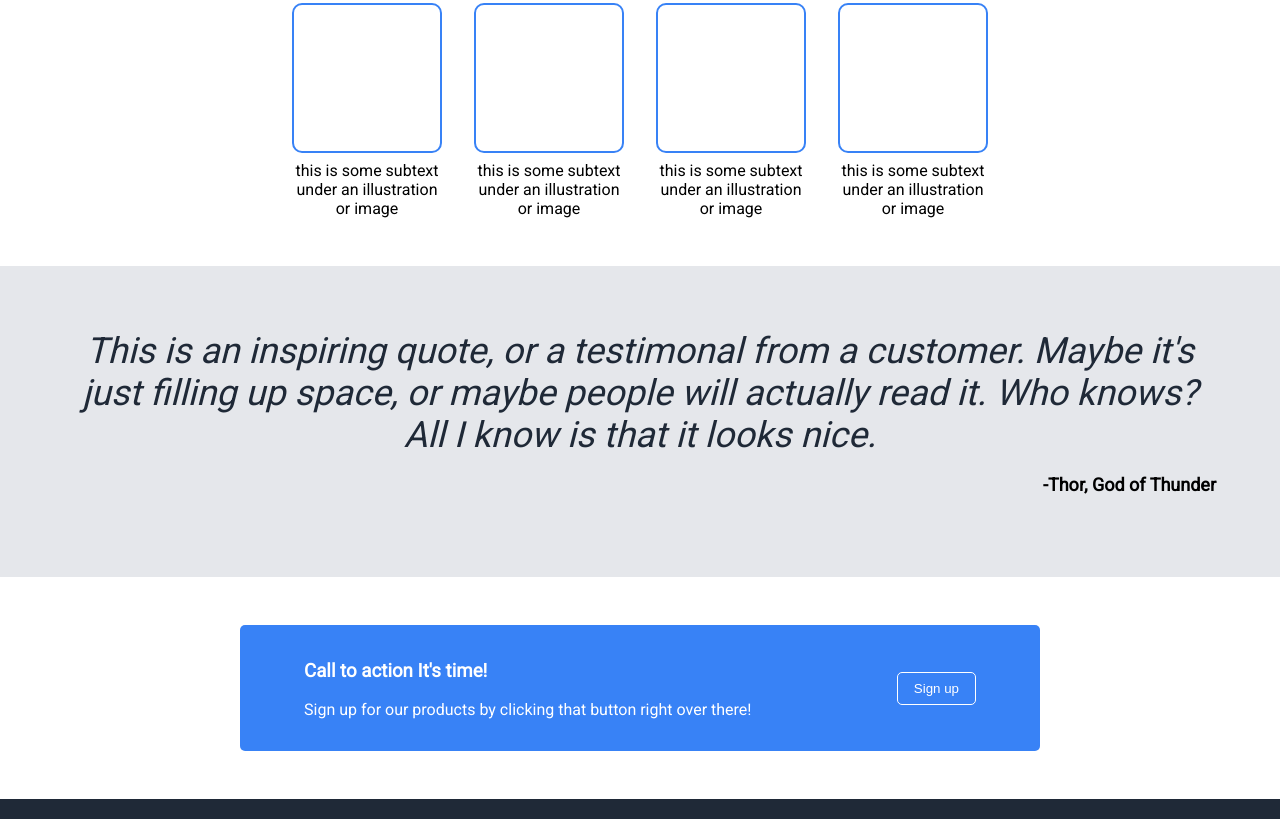
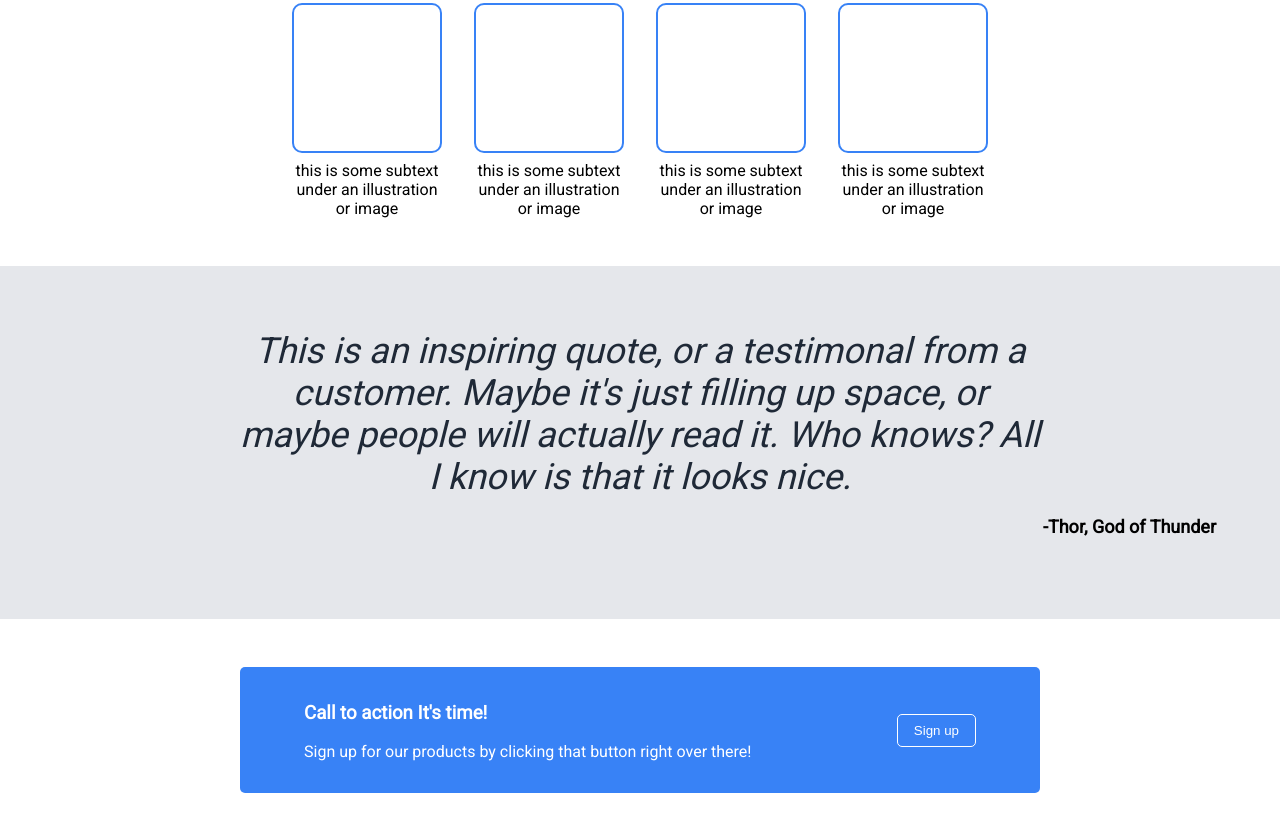
Before and after one commit to JohnDaves0/landing-page, a plain HTML site: page index.html in a window 1280 px wide. Shown: the part 525-1344 px from the top of the page. Drawn offline with Linux system fonts and the light colour scheme.

Commit message:
set max-width for quote text

```diff
--- a/style.css
+++ b/style.css
@@ -120,15 +120,17 @@ h2 {
 .quote {
     background-color: #E5E7EB;
     padding: 64px;
+    text-align: center;
 }
 
 .text {
-    margin: 0;
+    margin: auto;
     font-size: 36px;
     font-style: italic;
     color: #1F2937;
+    font-weight: lighter;
+    max-width: 800px;
     text-align: center;
-    font-weight: lighter;
 }
 
 .author {
```
